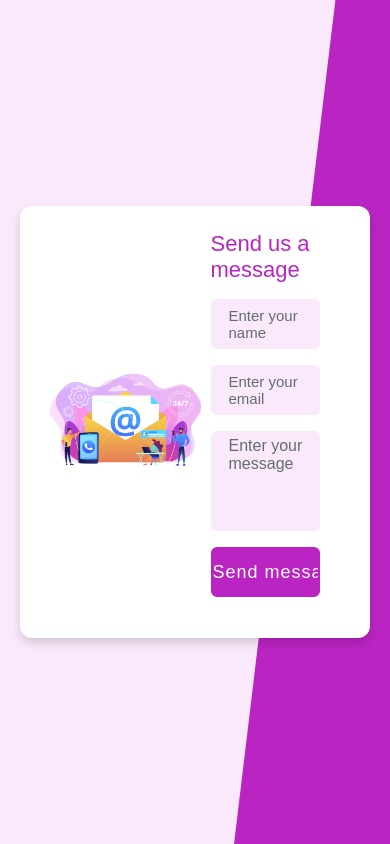
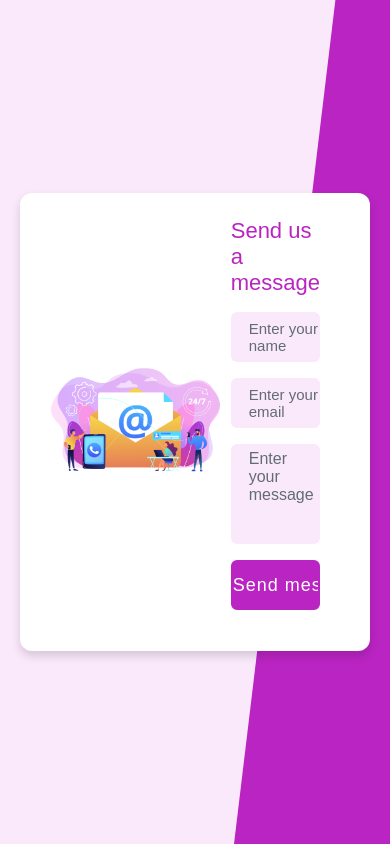
Before and after one commit to rahul-bhatt43/project69, a plain HTML site: page index.html in a window 390 px wide. Drawn offline with Linux system fonts and the light colour scheme.

Commit message:
Update style.css Hacktoberfest
Hacktoberfest

```diff
--- a/style.css
+++ b/style.css
@@ -177,3 +177,13 @@ body::before {
     align-items: center;
     justify-content: center;
 }
+
+@media (max-width:1000px) {
+    .content .image-box {
+        max-width: 70%;
+    }
+
+    .content {
+        padding: 10px 0;
+    }
+}
```
